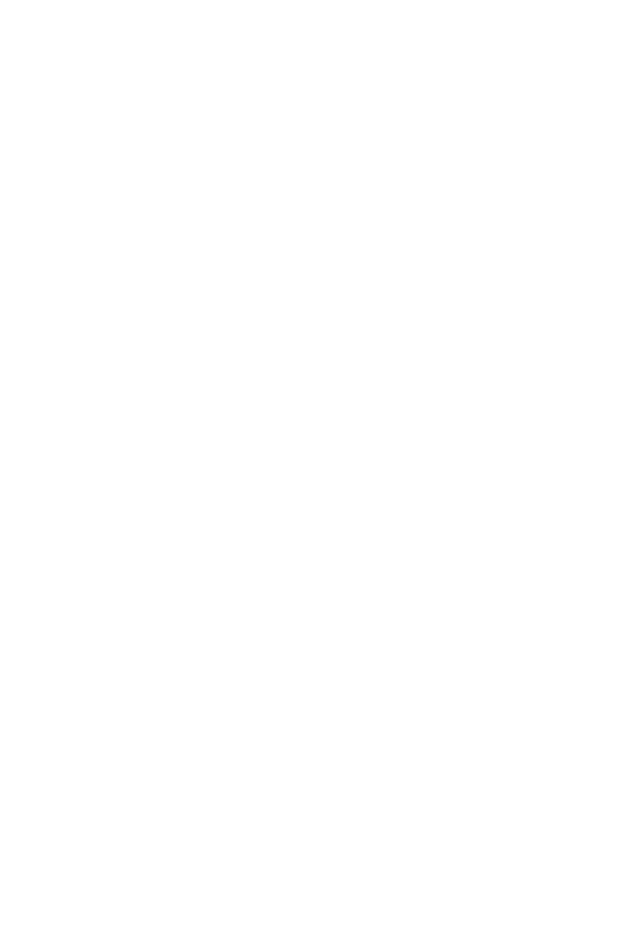
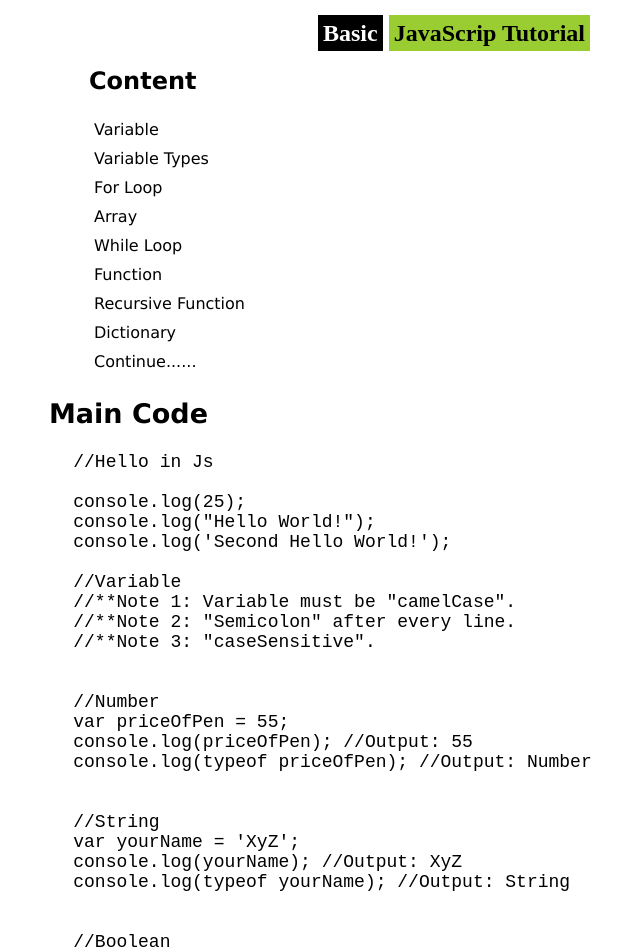
Before and after one commit to mohit838/JavaScript-Tutorial, a plain HTML site: page index.html in a window 1280 px wide. Shown: the top 952 px of the page, without its empty margins (186-826 px from the left). Before the commit the page ends 800 px from the top, so only its background shows below. Drawn offline with Linux system fonts and the light colour scheme.

Commit message:
html and css edit

```diff
--- a/index.html
+++ b/index.html
@@ -13,6 +13,81 @@
 </head>
 
 <body>
+    <section class="header">
+        <div class="container">
+            <div class="row">
+                <div class="title">
+                    <h1><span class="color-first">Basic</span> <span class="color-second">JavaScrip Tutorial</span></h1>
+                </div>
+                <div class="table">
+                    <h2 class="content-head">Content</h2>
+                    <ul>
+                        <li>Variable</li>
+                        <li>Variable Types</li>
+                        <li>For Loop</li>
+                        <li>Array</li>
+                        <li>While Loop</li>
+                        <li>Function</li>
+                        <li>Recursive Function</li>
+                        <li>Dictionary</li>
+                        <li>Continue......</li>
+                    </ul>
+                </div>
+                <div class="code">
+                    <h2 class="table">Main Code</h2>
+                    <pre class="js-code">
+                        //Hello in Js
+
+                        console.log(25);
+                        console.log("Hello World!");
+                        console.log('Second Hello World!');
+
+                        //Variable
+                        //**Note 1: Variable must be "camelCase".
+                        //**Note 2: "Semicolon" after every line.
+                        //**Note 3: "caseSensitive".
+
+
+                        //Number
+                        var priceOfPen = 55;
+                        console.log(priceOfPen); //Output: 55
+                        console.log(typeof priceOfPen); //Output: Number
+
+
+                        //String
+                        var yourName = 'XyZ';
+                        console.log(yourName); //Output: XyZ
+                        console.log(typeof yourName); //Output: String
+
+
+                        //Boolean
+                        var isHot = true;
+                        console.log(isHot); //Output: String
+                        console.log(typeof isHot); //Output: Boolean
+
+
+                        //All LowerCase, UpperCase, IndexOf, Split
+                        var yourSelf = "I'm a student.";
+                        console.log(yourSelf.toLowerCase()); //Output: i'm a student.
+                        console.log(yourSelf.toUpperCase()); //Output: I'M A STUDENT.
+                        console.log(yourSelf.indexOf('a')); //Output: 4 [i=0, '=1, m=2, ' '=3, a=4]
+
+                        //***Special Note: if indexOf('value') "Output: -1" means Result is "NotFound".
+
+
+
+                        console.log(yourSelf.split(' '));
+                        //Output: ['I'm', 'a', 'student.']
+
+                        console.log(yourSelf.split('a'));
+                        //Output: ['I'm ', ' student.']
+
+                        //**Note: It can split sentence in to words where space(" ") or any character or string.
+                    </pre>
+                </div>
+            </div>
+        </div>
+    </section>
 
 </body>
 
--- a/style.css
+++ b/style.css
@@ -0,0 +1,41 @@
+body {
+    margin: 0;
+    padding: 0;
+}
+
+.title {
+    text-align: center;
+}
+
+.color-first{
+    background-color: black;
+    color: white;
+    padding: 5px;
+}
+
+.color-second {
+    background-color: yellowgreen;
+    padding: 5px;
+}
+
+.content-head {
+    margin-left: 40px;
+}
+
+.table {
+    text-align: left;
+    font-family: Verdana, Geneva, Tahoma, sans-serif;
+    margin-left: 235px;
+}
+
+.table ul li{
+    list-style: none;
+    padding: 5px;
+}
+
+.code {
+    font-size: 18px;
+    font-weight: 500;
+    text-align: left;
+
+}
```
